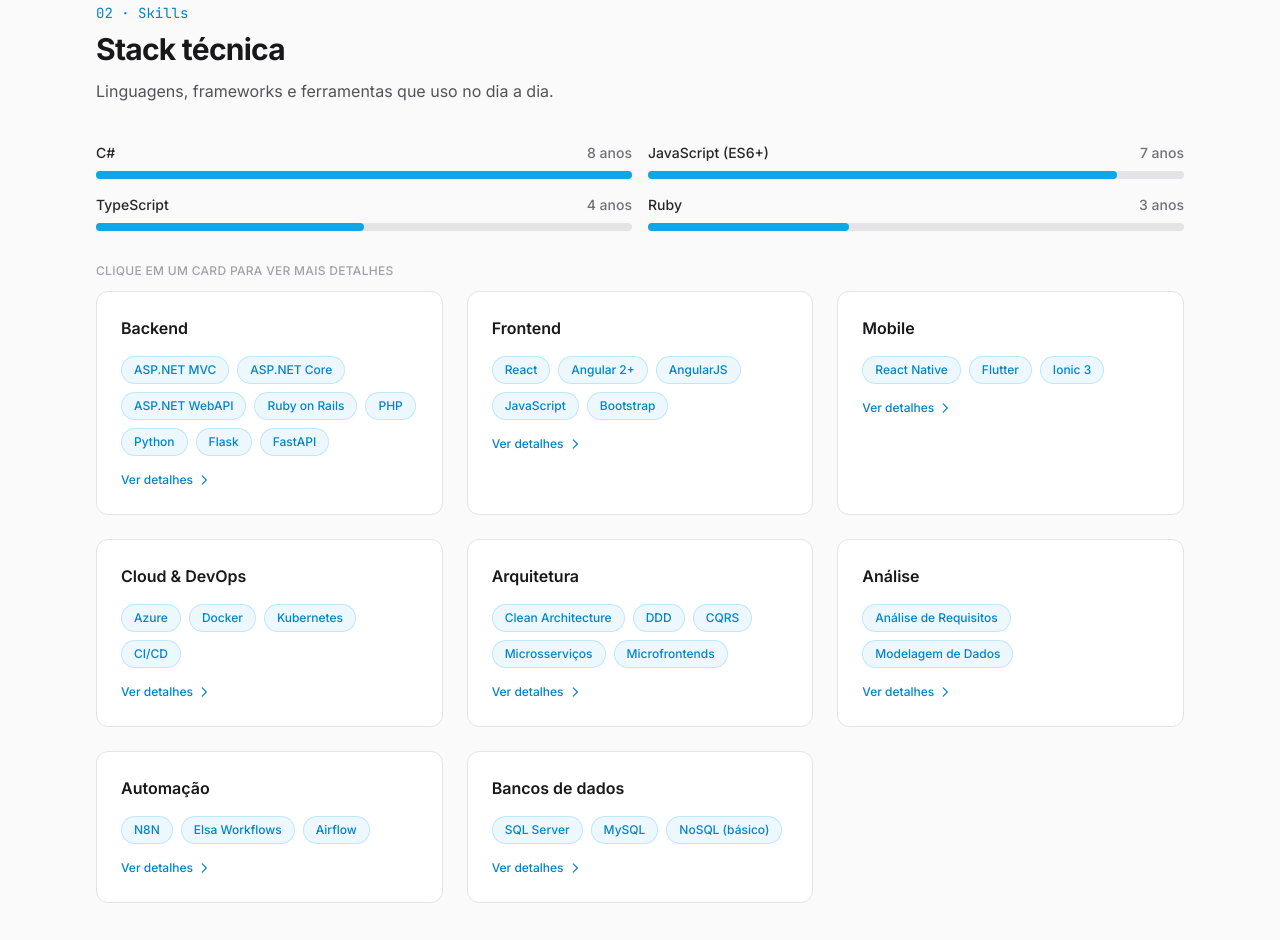
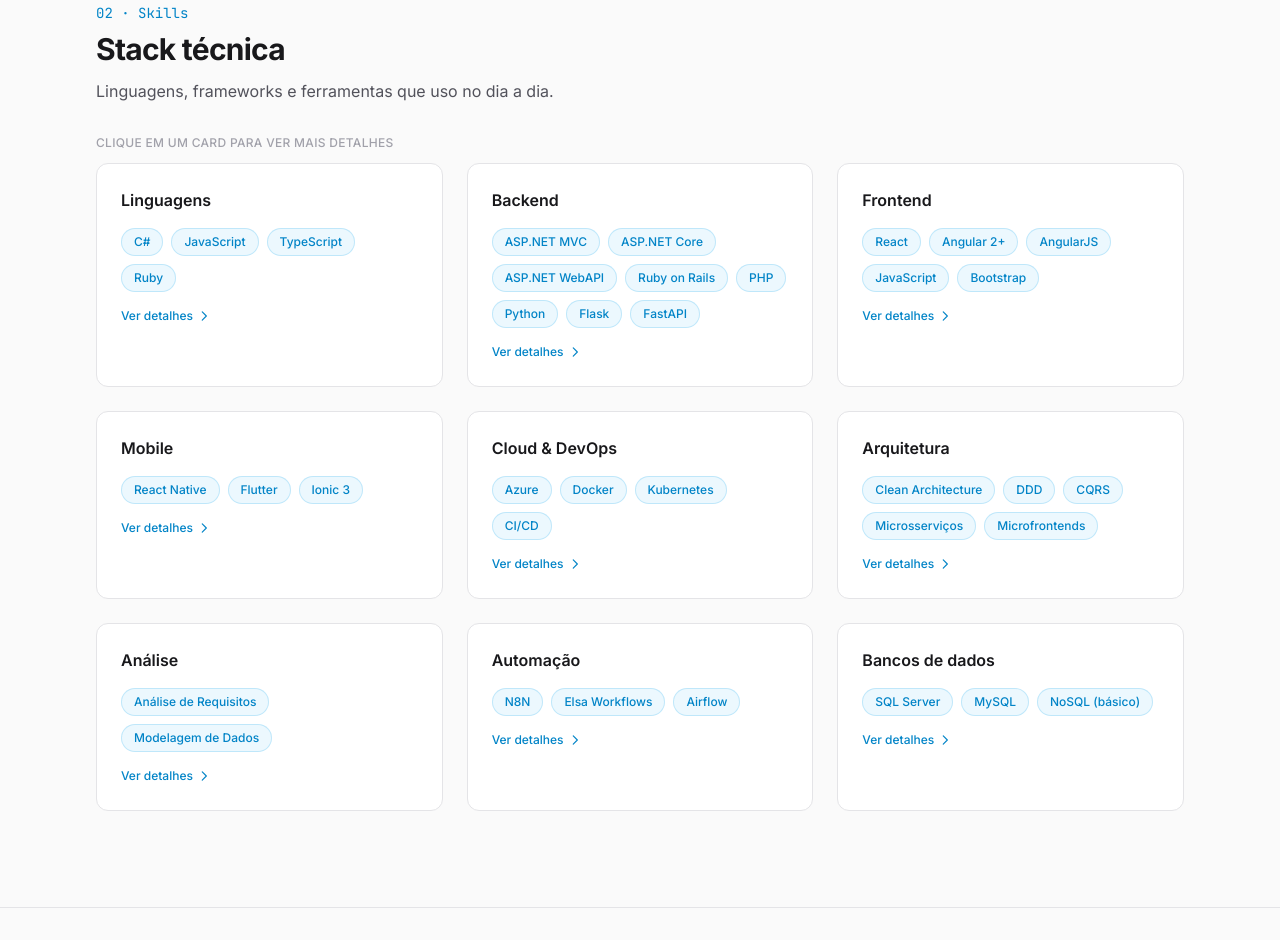
Before and after one commit to igorkafka/igorkafka.github.io, a plain HTML site: page index.html in a window 1280 px wide. Shown: the part 1239-2179 px from the top of the page. Drawn offline with nearby package versions, Linux system fonts and the light colour scheme.

Commit message:
Remove years-of-experience bars, add Linguagens card instead
Replace the "X anos" progress bars for C#/JavaScript/TypeScript/Ruby
with a "Linguagens" card matching the other skill categories (clickable,
opens the detail modal), without exposing a years count.

```diff
--- a/css/style.css
+++ b/css/style.css
@@ -120,11 +120,6 @@ html.dark .mobile-nav-link.active {
   color: #7dd3fc;
 }
 
-/* skill bar fill transition */
-.skill-bar-fill {
-  transition: width 1s ease-out;
-}
-
 /* repo card hover */
 .repo-card {
   transition: border-color .2s ease, transform .2s ease;
--- a/index.html
+++ b/index.html
@@ -222,29 +222,17 @@
       <p class="mt-3 text-base text-zinc-600 dark:text-zinc-400">Linguagens, frameworks e ferramentas que uso no dia a dia.</p>
     </div>
 
-    <!-- languages with years -->
-    <div class="reveal mt-10 grid grid-cols-1 gap-4 sm:grid-cols-2">
-      <div class="skill-bar" data-years="8" data-max="8">
-        <div class="flex justify-between text-sm font-medium text-zinc-800 dark:text-zinc-200"><span>C#</span><span class="text-zinc-500 dark:text-zinc-500">8 anos</span></div>
-        <div class="mt-2 h-2 w-full rounded-full bg-zinc-200 dark:bg-white/10"><div class="skill-bar-fill h-2 w-0 rounded-full bg-brand-500"></div></div>
-      </div>
-      <div class="skill-bar" data-years="7" data-max="8">
-        <div class="flex justify-between text-sm font-medium text-zinc-800 dark:text-zinc-200"><span>JavaScript (ES6+)</span><span class="text-zinc-500 dark:text-zinc-500">7 anos</span></div>
-        <div class="mt-2 h-2 w-full rounded-full bg-zinc-200 dark:bg-white/10"><div class="skill-bar-fill h-2 w-0 rounded-full bg-brand-500"></div></div>
-      </div>
-      <div class="skill-bar" data-years="4" data-max="8">
-        <div class="flex justify-between text-sm font-medium text-zinc-800 dark:text-zinc-200"><span>TypeScript</span><span class="text-zinc-500 dark:text-zinc-500">4 anos</span></div>
-        <div class="mt-2 h-2 w-full rounded-full bg-zinc-200 dark:bg-white/10"><div class="skill-bar-fill h-2 w-0 rounded-full bg-brand-500"></div></div>
-      </div>
-      <div class="skill-bar" data-years="3" data-max="8">
-        <div class="flex justify-between text-sm font-medium text-zinc-800 dark:text-zinc-200"><span>Ruby</span><span class="text-zinc-500 dark:text-zinc-500">3 anos</span></div>
-        <div class="mt-2 h-2 w-full rounded-full bg-zinc-200 dark:bg-white/10"><div class="skill-bar-fill h-2 w-0 rounded-full bg-brand-500"></div></div>
-      </div>
-    </div>
-
     <!-- categorized tag groups -->
     <p class="reveal mt-8 text-xs font-medium uppercase tracking-wide text-zinc-400 dark:text-zinc-500">Clique em um card para ver mais detalhes</p>
     <div class="reveal mt-3 grid grid-cols-1 gap-6 sm:grid-cols-2 lg:grid-cols-3">
+
+      <div class="skill-card rounded-xl bg-white dark:bg-zinc-900 border border-zinc-200 dark:border-white/10 p-6 cursor-pointer" data-category="linguagens" role="button" tabindex="0">
+        <h3 class="font-semibold text-zinc-900 dark:text-white">Linguagens</h3>
+        <div class="mt-4 flex flex-wrap gap-2">
+          <span class="tag">C#</span><span class="tag">JavaScript</span><span class="tag">TypeScript</span><span class="tag">Ruby</span>
+        </div>
+        <p class="mt-4 inline-flex items-center gap-1 text-xs font-medium text-brand-600 dark:text-brand-400">Ver detalhes <svg class="h-3.5 w-3.5" viewBox="0 0 24 24" fill="none" stroke="currentColor" stroke-width="2"><path stroke-linecap="round" stroke-linejoin="round" d="M9 5l7 7-7 7"/></svg></p>
+      </div>
 
       <div class="skill-card rounded-xl bg-white dark:bg-zinc-900 border border-zinc-200 dark:border-white/10 p-6 cursor-pointer" data-category="backend" role="button" tabindex="0">
         <h3 class="font-semibold text-zinc-900 dark:text-white">Backend</h3>
--- a/js/app.js
+++ b/js/app.js
@@ -3,6 +3,16 @@ $(function () {
 
   /* ---------- Skill modal data ---------- */
   var SKILL_DETAILS = {
+    linguagens: {
+      title: "Linguagens",
+      description: "Linguagens de programação que uso no dia a dia, do backend ao frontend.",
+      items: [
+        { name: "C#", desc: "Linguagem principal para desenvolvimento backend no ecossistema .NET." },
+        { name: "JavaScript", desc: "Linguagem base para lógica de frontend e scripts no navegador." },
+        { name: "TypeScript", desc: "Superset do JavaScript com tipagem estática, usado em projetos frontend maiores." },
+        { name: "Ruby", desc: "Linguagem usada em projetos backend com Ruby on Rails." }
+      ]
+    },
     backend: {
       title: "Backend",
       description: "Construção de APIs e aplicações backend robustas, com foco em manutenibilidade e performance.",
@@ -304,26 +314,6 @@ $(function () {
     $(".reveal").addClass("is-visible");
   }
 
-  /* ---------- Skill bars fill ---------- */
-  var skillObserver = new IntersectionObserver(
-    function (entries) {
-      entries.forEach(function (entry) {
-        if (entry.isIntersecting) {
-          var $bar = $(entry.target);
-          var years = parseFloat($bar.data("years"));
-          var max = parseFloat($bar.data("max"));
-          var pct = Math.min(100, (years / max) * 100);
-          $bar.find(".skill-bar-fill").css("width", pct + "%");
-          skillObserver.unobserve(entry.target);
-        }
-      });
-    },
-    { threshold: 0.4 }
-  );
-  document.querySelectorAll(".skill-bar").forEach(function (el) {
-    skillObserver.observe(el);
-  });
-
   /* ---------- Typed role effect ---------- */
   var roles = [
     "Data Engineer",
```
